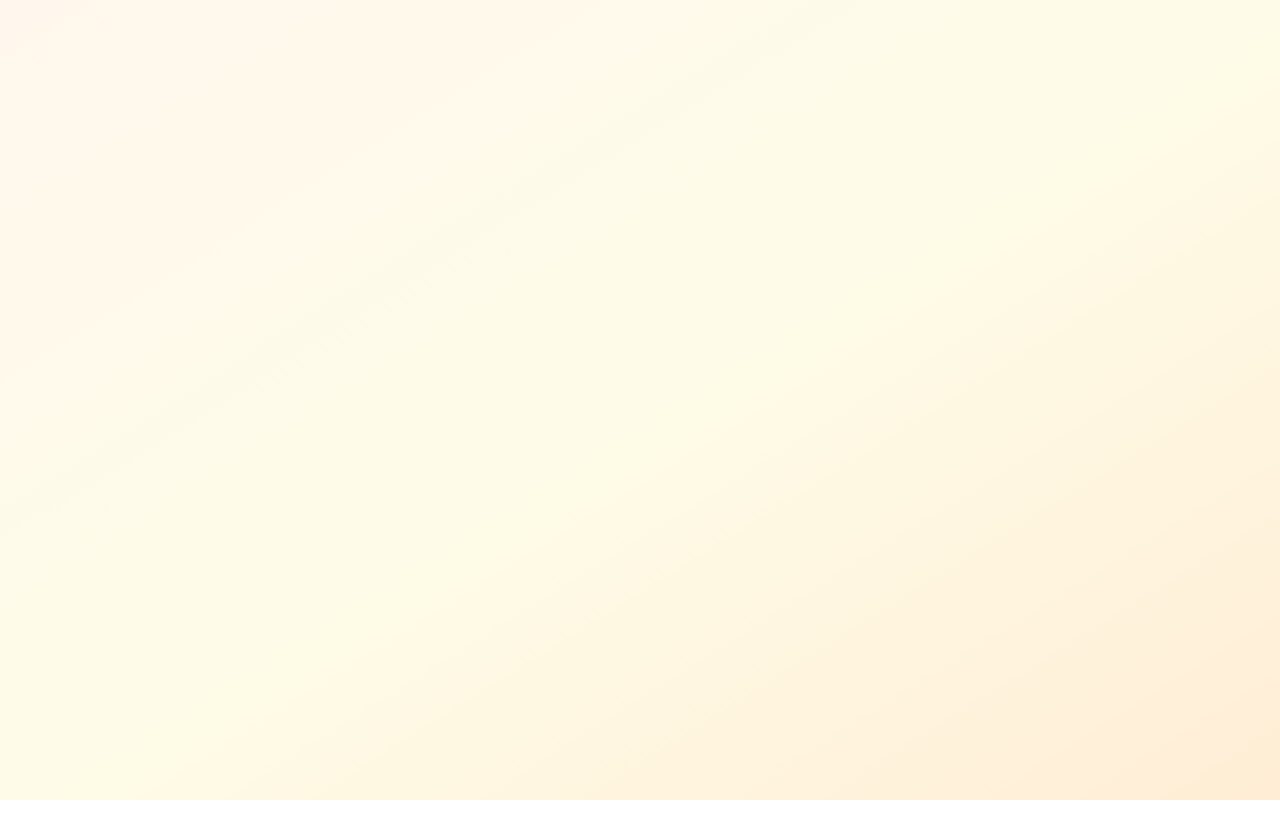
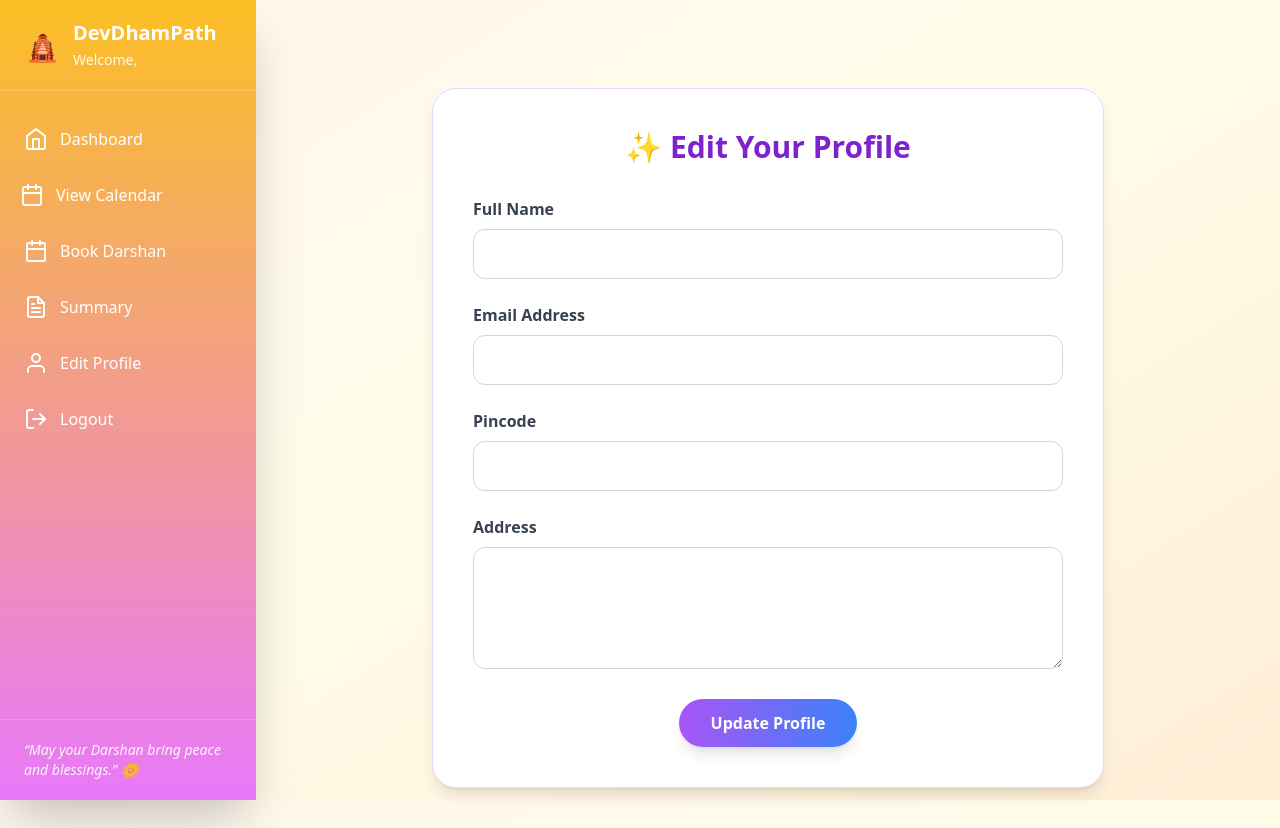
Before and after one commit to The-New-Kid/Codecatalysts, a Vue app in the folder frontend/: page /user/edit-profile in a window 1280 px wide. Before the commit this address had no page. Before the commit the page ends 800 px from the top, so only its background shows below. Built offline with nearby package versions, Linux system fonts and the light colour scheme.

Commit message:
user edit page done

```diff
--- a/frontend/src/layouts/UserLayout.vue
+++ b/frontend/src/layouts/UserLayout.vue
@@ -33,17 +33,20 @@
             <span>View Calendar</span>
           </a>
 
-          <a href="#" class="sidebar-link flex items-center gap-3 px-6 py-3 hover:pl-8">
+          <RouterLink to="/book-darshan" class="sidebar-link flex items-center gap-3 px-6 py-3 hover:pl-8">
             <i data-feather="calendar"></i> <span>Book Darshan</span>
-          </a>
+          </RouterLink>
 
           <a href="#" class="sidebar-link flex items-center gap-3 px-6 py-3 hover:pl-8">
             <i data-feather="file-text"></i> <span>Summary</span>
           </a>
 
-          <a href="#" class="sidebar-link flex items-center gap-3 px-6 py-3 hover:pl-8">
+          <RouterLink
+            to="/user/edit-profile"
+            class="sidebar-link flex items-center gap-3 px-6 py-3 hover:pl-8">
             <i data-feather="user"></i> <span>Edit Profile</span>
-          </a>
+          </RouterLink>
+
 
         <button
           @click="handleLogout"
--- a/frontend/src/router/index.js
+++ b/frontend/src/router/index.js
@@ -5,6 +5,7 @@ import HomeView from '../views/HomeView.vue'
 import LoginView from '../views/LoginView.vue'
 import RegisterView from '../views/RegisterView.vue'
 import UserDashboard from '../views/UserDashboard.vue'
+import UserEdit from '../views/UserEdit.vue'
 
 const routes = [
   {
@@ -21,14 +22,17 @@ const routes = [
     path: '/register',
     name: 'register',
     component: RegisterView
-  }
-  ,
+  },
   {
     path: '/user/dashboard',
     name: 'user-dashboard',
     component: UserDashboard
   },
-
+  {
+    path : '/user/edit-profile',
+    name : 'user-edit',
+    component : UserEdit
+  },
 {
   path: '/user/public/:id',
   component: { template: '<div class="p-10 text-center">Public lots page (coming soon)</div>' }
--- a/frontend/src/stores/user.js
+++ b/frontend/src/stores/user.js
@@ -4,21 +4,30 @@ export const useUserStore = defineStore('user', {
   state: () => ({
     id: null,
     role: null,
+    name: null
   }),
   actions: {
-    setUser({ user_id, role }) {
+    setUser({ user_id, role, name}) {
       this.id = user_id
       this.role = role
+      this.name = name
+      if (name) sessionStorage.setItem('name', name)
       sessionStorage.setItem('user_id', user_id)
       sessionStorage.setItem('role', role)
+    },
+    updateProfile(data) {
+      Object.assign(this, data)
+      if (data.name) sessionStorage.setItem('name', data.name)
     },
     loadFromSession() {
       this.id = sessionStorage.getItem('user_id')
       this.role = sessionStorage.getItem('role')
+      this.name = sessionStorage.getItem('name')
     },
     logout() {
       this.id = null
       this.role = null
+      this.name = null
       sessionStorage.clear()
     }
   }
--- /dev/null
+++ b/frontend/src/views/UserEdit.vue
@@ -0,0 +1,126 @@
+<template>
+  <UserLayout>
+    <div
+      class="max-w-2xl mx-auto mt-12 bg-white p-10 rounded-3xl shadow-lg border border-purple-200"
+      data-aos="fade-up"
+    >
+      <h2
+        class="text-3xl font-extrabold text-purple-700 text-center mb-8"
+        data-aos="fade-down"
+      >
+        ✨ Edit Your Profile
+      </h2>
+
+      <form @submit.prevent="updateProfile" class="space-y-6">
+        <!-- Full Name -->
+        <div>
+          <label for="name" class="block mb-2 font-semibold text-gray-700">
+            Full Name
+          </label>
+          <input
+            type="text"
+            id="name"
+            v-model="user.name"
+            required
+            class="w-full px-4 py-3 border border-gray-300 rounded-xl focus:outline-none focus:ring-2 focus:ring-purple-400"
+          />
+        </div>
+
+        <!-- Email -->
+        <div>
+          <label for="email" class="block mb-2 font-semibold text-gray-700">
+            Email Address
+          </label>
+          <input
+            type="email"
+            id="email"
+            v-model="user.email"
+            required
+            class="w-full px-4 py-3 border border-gray-300 rounded-xl focus:outline-none focus:ring-2 focus:ring-purple-400"
+          />
+        </div>
+
+        <!-- Pincode -->
+        <div>
+          <label for="pincode" class="block mb-2 font-semibold text-gray-700">
+            Pincode
+          </label>
+          <input
+            type="text"
+            id="pincode"
+            v-model="user.pincode"
+            required
+            class="w-full px-4 py-3 border border-gray-300 rounded-xl focus:outline-none focus:ring-2 focus:ring-purple-400"
+          />
+        </div>
+
+        <!-- Address -->
+        <div>
+          <label for="address" class="block mb-2 font-semibold text-gray-700">
+            Address
+          </label>
+          <textarea
+            id="address"
+            v-model="user.address"
+            rows="4"
+            required
+            class="w-full px-4 py-3 border border-gray-300 rounded-xl focus:outline-none focus:ring-2 focus:ring-purple-400"
+          ></textarea>
+        </div>
+
+        <!-- Submit Button -->
+        <div class="text-center">
+          <button
+            type="submit"
+            class="w-full sm:w-auto px-8 py-3 bg-gradient-to-r from-purple-500 to-blue-500 text-white font-bold rounded-full shadow-lg hover:shadow-2xl transform hover:-translate-y-1 transition-all duration-300"
+          >
+            Update Profile
+          </button>
+        </div>
+      </form>
+    </div>
+  </UserLayout>
+</template>
+
+<script setup>
+import { ref, onMounted } from 'vue'
+import axios from 'axios'
+import UserLayout from '@/layouts/UserLayout.vue'
+import { useUserStore } from '@/stores/user'
+import AOS from 'aos'
+import 'aos/dist/aos.css'
+
+const userStore = useUserStore()
+const user = ref({
+  name: '',
+  email: '',
+  pincode: '',
+  address: ''
+})
+
+// Load user data on mount
+onMounted(async () => {
+  AOS.init({ duration: 800, easing: 'ease-in-out', once: true })
+  const id = userStore.id || sessionStorage.getItem('user_id')
+  if (!id) return
+  try {
+    const res = await axios.get(`http://127.0.0.1:5000/api/user/${id}`)
+    user.value = res.data
+  } catch (err) {
+    console.error('Error loading profile:', err)
+  }
+})
+
+// Update user profile
+async function updateProfile() {
+  const id = userStore.id || sessionStorage.getItem('user_id')
+  try {
+    await axios.put(`http://127.0.0.1:5000/api/user/${id}`, user.value)
+    userStore.updateProfile({ name: user.value.name })
+    alert('Profile updated successfully!')
+  } catch (err) {
+    console.error('Error updating profile:', err)
+    alert('Failed to update profile.')
+  }
+}
+</script>
```
Also changed, not shown: 2 other files (tests, documents, lock files or other folders).
